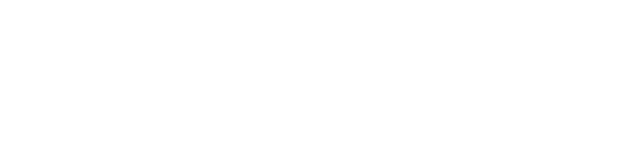
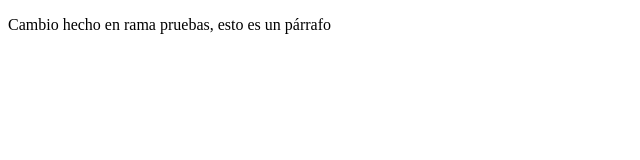
Before and after one commit to rulhdiazfdez/retocinco, a plain HTML site: page index.html in a window 1280 px wide. Shown: the whole page, without its empty margins (0-640 px from the left). Drawn offline with Linux system fonts and the light colour scheme.

Commit message:
cambios hechos en rama pruebas

```diff
--- a/index.html
+++ b/index.html
@@ -6,6 +6,6 @@
    <title>Reto 5</title>
 </head>
 <body>
-
+   <p>Cambio hecho en rama pruebas, esto es un párrafo</p>
 </body>
 </html>
```
